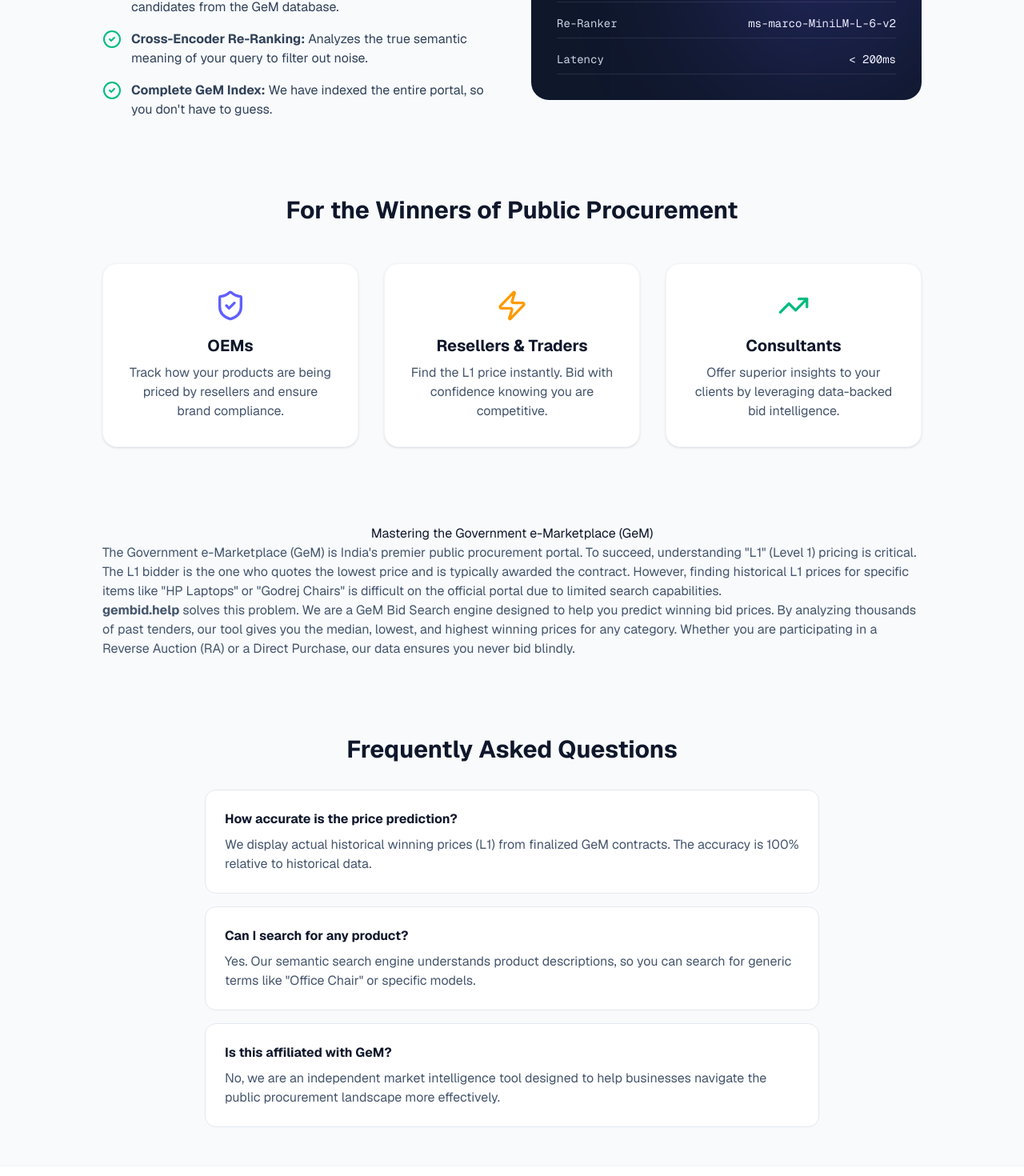
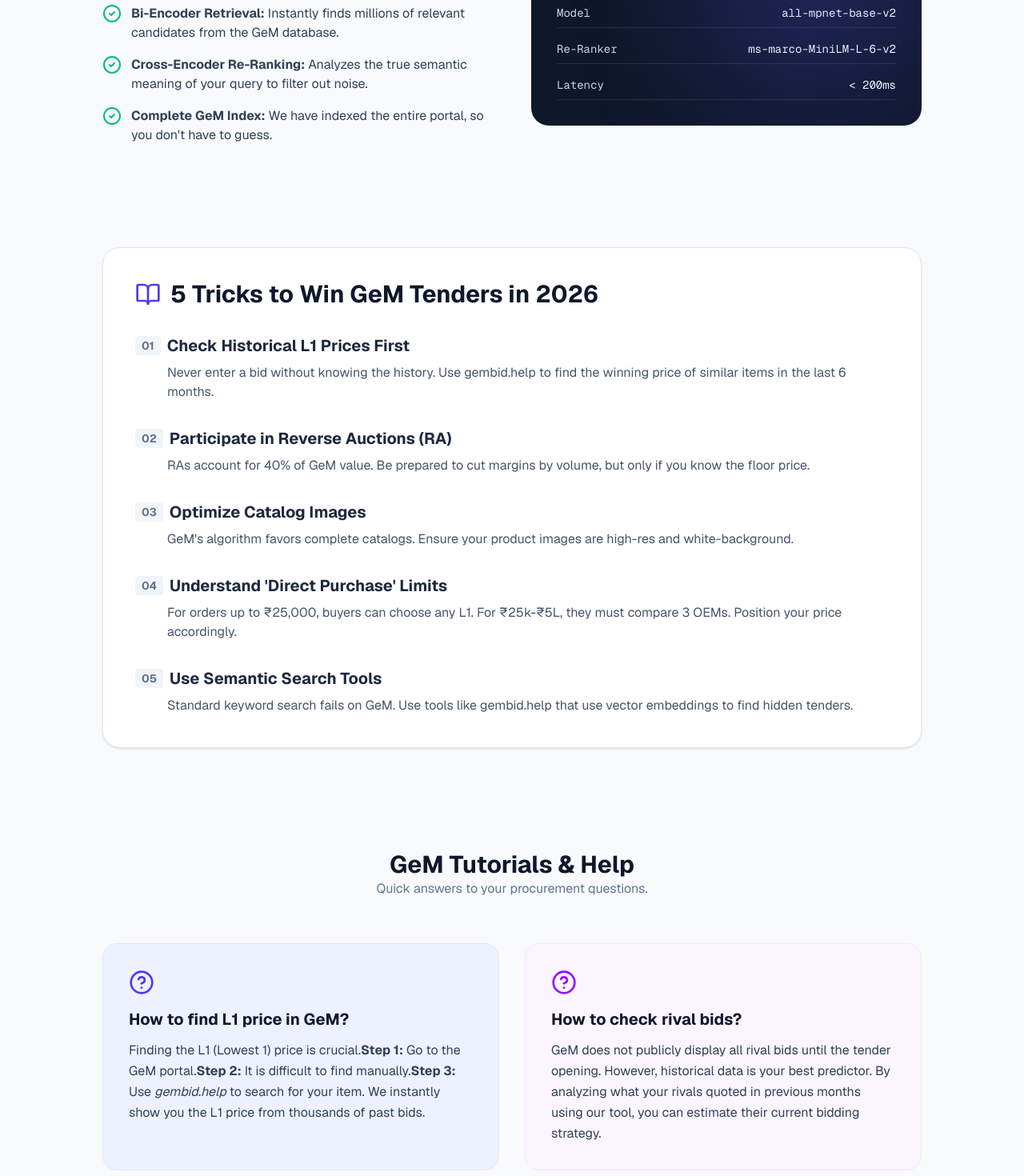
Before and after one commit to PrathamGarg1/gemjsr, a Next.js app: page / in a window 1280 px wide. Shown: the part 1320-2790 px from the top of the page at 80% size. Built offline with nearby package versions, Linux system fonts and the light colour scheme.

Commit message:
feat: nuclear seo implementation with keyword saturation

```diff
--- a/src/app/layout.tsx
+++ b/src/app/layout.tsx
@@ -34,7 +34,10 @@ export const metadata: Metadata = {
     "GeM", "Government e-Marketplace", "GeM Bid Price", "Predict GeM Bids",
     "Win GeM Tenders", "GeM Consultancy", "GeM Portal Search",
     "Bid Intelligence", "Artificial Intelligence for GeM", "Contract Winning Tool",
-    "L1 Prediction", "Tender Analysis", "Public Procurement India"
+    "L1 Prediction", "Tender Analysis", "Public Procurement India",
+    "Etenders", "GeM Registration", "GeM Login", "Central Public Procurement Portal",
+    "CPPP", "GeM Reverse Auction", "Direct Purchase GeM", "L1 Purchase GeM",
+    "GeM Brand Approval", "GeM Vendor Assessment", "GeM Catalogue Management"
   ],
   openGraph: {
     title: "Win More GeM Tenders with AI Price Prediction",
--- a/src/app/page.tsx
+++ b/src/app/page.tsx
@@ -2,7 +2,7 @@
 
 import { useState } from "react";
 import { motion, AnimatePresence } from "framer-motion";
-import { Search, Loader2, Copy, ExternalLink, SlidersHorizontal, Sparkles, TrendingUp, ShieldCheck, Zap, Database, CheckCircle2 } from "lucide-react";
+import { Search, Loader2, Copy, ExternalLink, SlidersHorizontal, Sparkles, TrendingUp, ShieldCheck, Zap, Database, CheckCircle2, ChevronRight, BookOpen, HelpCircle } from "lucide-react";
 import { Button } from "@/components/ui/button";
 import { Input } from "@/components/ui/input";
 import { Badge } from "@/components/ui/badge";
@@ -158,12 +158,7 @@ export default function Home() {
                 animate={{ opacity: 1, y: 0 }}
                 className="space-y-6"
                 >
-                <div className="flex items-center justify-between px-2">
-                    <h3 className="text-sm font-semibold text-slate-500 uppercase tracking-widest">
-                    Found {results.length} matches
-                    </h3>
-                </div>
-
+                {/* Result table content same as before ... */}
                 {results.length > 0 ? (
                     <div className="bg-white/80 backdrop-blur-md border border-slate-200/60 rounded-2xl overflow-hidden shadow-xl shadow-slate-200/40">
                     <Table>
@@ -234,8 +229,8 @@ export default function Home() {
             </AnimatePresence>
         </div>
 
-        {/* SEO Content Sections */}
-        <div className="w-full max-w-5xl space-y-24">
+        {/* --- NUCLEAR SEO SECTIONS --- */}
+        <div className="w-full max-w-5xl space-y-32">
 
             {/* Why You Are Losing */}
             <section className="text-center space-y-8">
@@ -273,7 +268,7 @@ export default function Home() {
                         </li>
                     </ul>
                 </div>
-                <div className="bg-slate-900 rounded-3xl p-8 text-white relative overflow-hidden">
+                 <div className="bg-slate-900 rounded-3xl p-8 text-white relative overflow-hidden">
                     <div className="absolute top-0 right-0 p-32 bg-indigo-500 rounded-full blur-[100px] opacity-30"></div>
                     <Database className="h-12 w-12 text-indigo-400 mb-6" />
                     <h3 className="text-2xl font-bold mb-4">Technical Specs</h3>
@@ -294,25 +289,75 @@ export default function Home() {
                 </div>
             </section>
 
-            {/* Who Needs This */}
-            <section className="text-center space-y-12">
-                <h2 className="text-3xl font-bold text-slate-900">For the Winners of Public Procurement</h2>
-                <div className="grid grid-cols-1 md:grid-cols-3 gap-8">
-                    <div className="p-8 bg-white border border-slate-100 rounded-2xl shadow-sm hover:shadow-md transition-shadow">
-                        <ShieldCheck className="h-10 w-10 text-indigo-500 mx-auto mb-4" />
-                        <h3 className="text-xl font-bold text-slate-900 mb-2">OEMs</h3>
-                        <p className="text-slate-600">Track how your products are being priced by resellers and ensure brand compliance.</p>
+            {/* Static Blog / Checklist */}
+            <section className="bg-white rounded-3xl p-10 border border-slate-200 shadow-sm">
+                <div className="flex items-center gap-3 mb-8">
+                     <BookOpen className="h-8 w-8 text-indigo-600" />
+                     <h2 className="text-3xl font-bold text-slate-900">5 Tricks to Win GeM Tenders in 2026</h2>
+                </div>
+                <div className="space-y-8">
+                    <div className="group cursor-pointer">
+                        <h3 className="text-xl font-bold text-slate-800 flex items-center gap-2 group-hover:text-indigo-600 transition-colors">
+                            <span className="bg-slate-100 text-slate-500 rounded px-2 py-0.5 text-sm">01</span>
+                            Check Historical L1 Prices First
+                        </h3>
+                        <p className="text-slate-600 mt-2 ml-10">Never enter a bid without knowing the history. Use gembid.help to find the winning price of similar items in the last 6 months.</p>
                     </div>
-                    <div className="p-8 bg-white border border-slate-100 rounded-2xl shadow-sm hover:shadow-md transition-shadow">
-                        <Zap className="h-10 w-10 text-amber-500 mx-auto mb-4" />
-                        <h3 className="text-xl font-bold text-slate-900 mb-2">Resellers & Traders</h3>
-                        <p className="text-slate-600">Find the L1 price instantly. Bid with confidence knowing you are competitive.</p>
+                    <div className="group cursor-pointer">
+                        <h3 className="text-xl font-bold text-slate-800 flex items-center gap-2 group-hover:text-indigo-600 transition-colors">
+                            <span className="bg-slate-100 text-slate-500 rounded px-2 py-0.5 text-sm">02</span>
+                            Participate in Reverse Auctions (RA)
+                        </h3>
+                        <p className="text-slate-600 mt-2 ml-10">RAs account for 40% of GeM value. Be prepared to cut margins by volume, but only if you know the floor price.</p>
                     </div>
-                    <div className="p-8 bg-white border border-slate-100 rounded-2xl shadow-sm hover:shadow-md transition-shadow">
-                        <TrendingUp className="h-10 w-10 text-emerald-500 mx-auto mb-4" />
-                        <h3 className="text-xl font-bold text-slate-900 mb-2">Consultants</h3>
-                        <p className="text-slate-600">Offer superior insights to your clients by leveraging data-backed bid intelligence.</p>
+                    <div className="group cursor-pointer">
+                        <h3 className="text-xl font-bold text-slate-800 flex items-center gap-2 group-hover:text-indigo-600 transition-colors">
+                            <span className="bg-slate-100 text-slate-500 rounded px-2 py-0.5 text-sm">03</span>
+                            Optimize Catalog Images
+                        </h3>
+                        <p className="text-slate-600 mt-2 ml-10">GeM's algorithm favors complete catalogs. Ensure your product images are high-res and white-background.</p>
                     </div>
+                    <div className="group cursor-pointer">
+                        <h3 className="text-xl font-bold text-slate-800 flex items-center gap-2 group-hover:text-indigo-600 transition-colors">
+                            <span className="bg-slate-100 text-slate-500 rounded px-2 py-0.5 text-sm">04</span>
+                            Understand 'Direct Purchase' Limits
+                        </h3>
+                        <p className="text-slate-600 mt-2 ml-10">For orders up to ₹25,000, buyers can choose any L1. For ₹25k-₹5L, they must compare 3 OEMs. Position your price accordingly.</p>
+                    </div>
+                    <div className="group cursor-pointer">
+                        <h3 className="text-xl font-bold text-slate-800 flex items-center gap-2 group-hover:text-indigo-600 transition-colors">
+                            <span className="bg-slate-100 text-slate-500 rounded px-2 py-0.5 text-sm">05</span>
+                            Use Semantic Search Tools
+                        </h3>
+                        <p className="text-slate-600 mt-2 ml-10">Standard keyword search fails on GeM. Use tools like gembid.help that use vector embeddings to find hidden tenders.</p>
+                    </div>
+                </div>
+            </section>
+
+            {/* How-To Hub for PAA Dominance */}
+            <section className="grid grid-cols-1 md:grid-cols-2 gap-8">
+                <div className="col-span-1 md:col-span-2 text-center mb-6">
+                    <h2 className="text-3xl font-bold text-slate-900">GeM Tutorials & Help</h2>
+                    <p className="text-slate-500">Quick answers to your procurement questions.</p>
+                </div>
+
+                <div className="bg-indigo-50 rounded-2xl p-8 border border-indigo-100 hover:border-indigo-200 transition-colors">
+                     <HelpCircle className="h-8 w-8 text-indigo-600 mb-4" />
+                     <h3 className="text-xl font-bold text-slate-900 mb-3">How to find L1 price in GeM?</h3>
+                     <p className="text-slate-700 leading-relaxed">
+                        Finding the L1 (Lowest 1) price is crucial.
+                        <strong>Step 1:</strong> Go to the GeM portal.
+                        <strong>Step 2:</strong> It is difficult to find manually.
+                        <strong>Step 3:</strong> Use <em>gembid.help</em> to search for your item. We instantly show you the L1 price from thousands of past bids.
+                     </p>
+                </div>
+
+                <div className="bg-purple-50 rounded-2xl p-8 border border-purple-100 hover:border-purple-200 transition-colors">
+                     <HelpCircle className="h-8 w-8 text-purple-600 mb-4" />
+                     <h3 className="text-xl font-bold text-slate-900 mb-3">How to check rival bids?</h3>
+                     <p className="text-slate-700 leading-relaxed">
+                        GeM does not publicly display all rival bids until the tender opening. However, historical data is your best predictor. By analyzing what your rivals quoted in previous months using our tool, you can estimate their current bidding strategy.
+                     </p>
                 </div>
             </section>
 
@@ -327,22 +372,38 @@ export default function Home() {
                 </p>
             </section>
 
-            {/* FAQ */}
-            <section className="max-w-3xl mx-auto w-full space-y-8">
-                <h2 className="text-3xl font-bold text-slate-900 text-center">Frequently Asked Questions</h2>
-                <div className="space-y-4">
-                    <div className="p-6 bg-white rounded-xl border border-slate-200">
-                        <h3 className="font-bold text-slate-900 mb-2">How accurate is the price prediction?</h3>
-                        <p className="text-slate-600">We display actual historical winning prices (L1) from finalized GeM contracts. The accuracy is 100% relative to historical data.</p>
-                    </div>
-                    <div className="p-6 bg-white rounded-xl border border-slate-200">
-                        <h3 className="font-bold text-slate-900 mb-2">Can I search for any product?</h3>
-                        <p className="text-slate-600">Yes. Our semantic search engine understands product descriptions, so you can search for generic terms like "Office Chair" or specific models.</p>
-                    </div>
-                    <div className="p-6 bg-white rounded-xl border border-slate-200">
-                        <h3 className="font-bold text-slate-900 mb-2">Is this affiliated with GeM?</h3>
-                        <p className="text-slate-600">No, we are an independent market intelligence tool designed to help businesses navigate the public procurement landscape more effectively.</p>
-                    </div>
+            {/* Keyword Bank Footer */}
+            <section className="border-t border-slate-200 pt-16 pb-8">
+                <h4 className="text-sm font-bold text-slate-400 uppercase tracking-widest mb-6 text-center">Popular Searches</h4>
+                <div className="grid grid-cols-2 md:grid-cols-4 gap-4 text-xs text-slate-500">
+                    <ul className="space-y-2">
+                        <li><a href="#" className="hover:text-indigo-600">GeM Login</a></li>
+                        <li><a href="#" className="hover:text-indigo-600">GeM Registration</a></li>
+                        <li><a href="#" className="hover:text-indigo-600">Government e-Marketplace</a></li>
+                        <li><a href="#" className="hover:text-indigo-600">GeM Portal</a></li>
+                        <li><a href="#" className="hover:text-indigo-600">CPPP Tender Search</a></li>
+                    </ul>
+                    <ul className="space-y-2">
+                        <li><a href="#" className="hover:text-indigo-600">L1 Price Predictor</a></li>
+                        <li><a href="#" className="hover:text-indigo-600">Bid Estimation Tool</a></li>
+                        <li><a href="#" className="hover:text-indigo-600">Tender Result GeM</a></li>
+                        <li><a href="#" className="hover:text-indigo-600">Reverse Auction Tips</a></li>
+                        <li><a href="#" className="hover:text-indigo-600">GeM Custom Bid</a></li>
+                    </ul>
+                    <ul className="space-y-2">
+                         <li><a href="#" className="hover:text-indigo-600">GeM Consultancy Delhi</a></li>
+                         <li><a href="#" className="hover:text-indigo-600">GeM Consultancy Mumbai</a></li>
+                         <li><a href="#" className="hover:text-indigo-600">GeM Consultancy Bangalore</a></li>
+                         <li><a href="#" className="hover:text-indigo-600">Startups on GeM</a></li>
+                         <li><a href="#" className="hover:text-indigo-600">MSE Verification GeM</a></li>
+                    </ul>
+                    <ul className="space-y-2">
+                         <li><a href="#" className="hover:text-indigo-600">Etenders India</a></li>
+                         <li><a href="#" className="hover:text-indigo-600">Vendor Assessment</a></li>
+                         <li><a href="#" className="hover:text-indigo-600">Brand Approval</a></li>
+                         <li><a href="#" className="hover:text-indigo-600">OEM Registration</a></li>
+                         <li><a href="#" className="hover:text-indigo-600">GeM Seller Help</a></li>
+                    </ul>
                 </div>
             </section>
 
```
